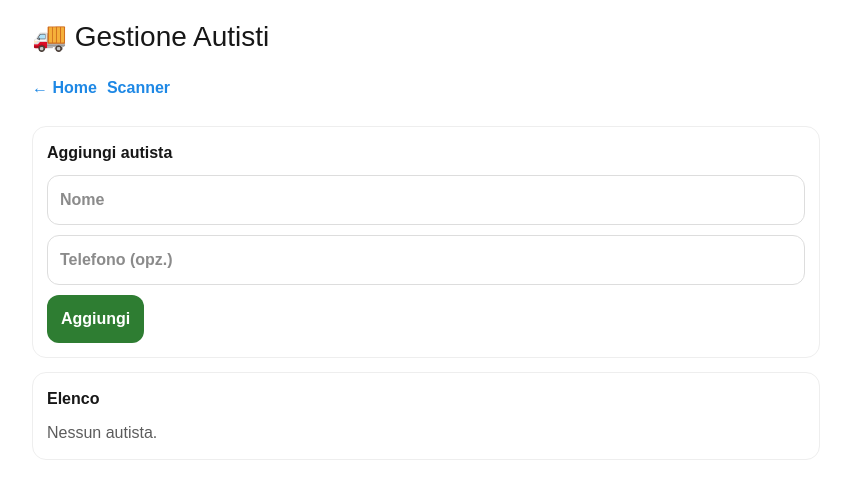
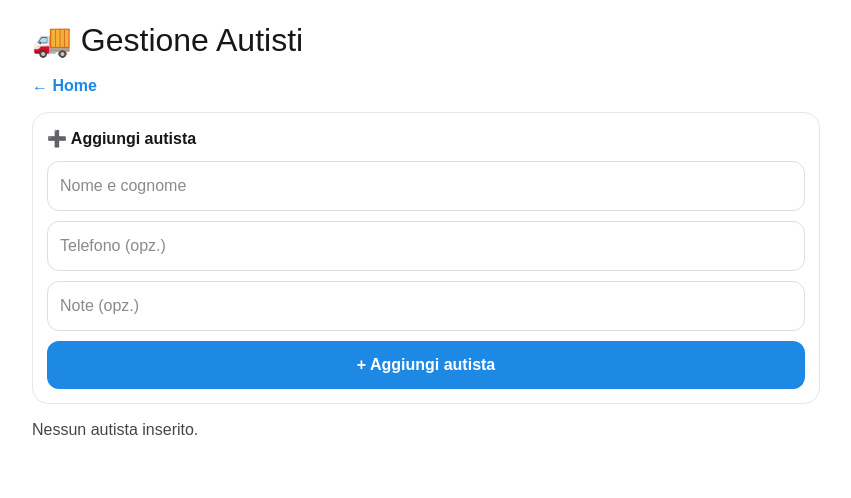
Before and after one commit to lucamandis89/pallet-tracker, a Next.js app: page /drivers in a window 1280 px wide. Shown: the top 498 px of the page, without its empty margins (214-1065 px from the left). Built offline with nearby package versions, Linux system fonts and the light colour scheme.

Commit message:
Update page.tsx

```diff
--- a/app/drivers/page.tsx
+++ b/app/drivers/page.tsx
@@ -1,75 +1,126 @@
-// app/drivers/page.tsx
 "use client";
 
-import React, { useState } from "react";
-import { addDriver, getDrivers, removeDriver, updateDriver, DriverItem } from "../lib/storage";
+import React, { useMemo, useState } from "react";
+import { addDriver, getDrivers, removeDriver, updateDriver, type DriverItem } from "../lib/storage";
 
 export default function DriversPage() {
-  const [refresh, setRefresh] = useState(0);
+  const [list, setList] = useState<DriverItem[]>(() => getDrivers());
+
   const [name, setName] = useState("");
   const [phone, setPhone] = useState("");
+  const [note, setNote] = useState("");
 
-  const list = getDrivers();
+  const styles = useMemo(() => {
+    const input = {
+      width: "100%",
+      padding: 12,
+      borderRadius: 12,
+      border: "1px solid #ddd",
+      fontSize: 16,
+      outline: "none",
+    } as const;
+
+    const btn = (bg: string) =>
+      ({
+        padding: "12px 14px",
+        borderRadius: 12,
+        border: "none",
+        fontWeight: 900,
+        cursor: "pointer",
+        background: bg,
+        color: "white",
+      } as const);
+
+    return { input, btn };
+  }, []);
+
+  function reload() {
+    setList(getDrivers());
+  }
 
   function add() {
-    addDriver(name, phone);
+    if (!name.trim()) return alert("Inserisci il nome autista.");
+    addDriver({
+      name: name.trim(),
+      phone: phone.trim() || undefined,
+      note: note.trim() || undefined,
+      active: true,
+    });
     setName("");
     setPhone("");
-    setRefresh((x) => x + 1);
+    setNote("");
+    reload();
   }
 
   function edit(d: DriverItem) {
-    const n = prompt("Nome autista", d.name) ?? d.name;
-    const p = prompt("Telefono (opz.)", d.phone ?? "") ?? (d.phone ?? "");
-    updateDriver({ ...d, name: n.trim() || d.name, phone: p.trim() || "" });
-    setRefresh((x) => x + 1);
+    const newName = (prompt("Nome autista:", d.name) ?? d.name).trim();
+    const newPhone = (prompt("Telefono (opz.):", d.phone ?? "") ?? (d.phone ?? "")).trim();
+    const newNote = (prompt("Note (opz.):", d.note ?? "") ?? (d.note ?? "")).trim();
+    updateDriver(d.id, {
+      name: newName || d.name,
+      phone: newPhone || undefined,
+      note: newNote || undefined,
+    });
+    reload();
+  }
+
+  function toggleActive(d: DriverItem) {
+    updateDriver(d.id, { active: !d.active });
+    reload();
   }
 
   function del(id: string) {
-    if (!confirm("Eliminare questo autista?")) return;
+    if (!confirm("Eliminare autista?")) return;
     removeDriver(id);
-    setRefresh((x) => x + 1);
+    reload();
   }
 
   return (
     <div style={{ padding: 16, maxWidth: 820, margin: "0 auto" }}>
-      <h1 style={{ fontSize: 28, marginBottom: 6 }}>🚚 Gestione Autisti</h1>
-
-      <div style={{ display: "flex", gap: 10, flexWrap: "wrap" }}>
-        <a href="/" style={link()}>← Home</a>
-        <a href="/scan" style={link()}>Scanner</a>
+      <h1 style={{ margin: 0, fontSize: 32 }}>🚚 Gestione Autisti</h1>
+      <div style={{ marginTop: 10 }}>
+        <a href="/" style={{ color: "#1e88e5", fontWeight: 800, textDecoration: "none" }}>
+          ← Home
+        </a>
       </div>
 
-      <div style={box()}>
-        <div style={{ fontWeight: 900, marginBottom: 10 }}>Aggiungi autista</div>
-        <input value={name} onChange={(e) => setName(e.target.value)} placeholder="Nome" style={inp()} />
-        <input value={phone} onChange={(e) => setPhone(e.target.value)} placeholder="Telefono (opz.)" style={inp()} />
-        <button onClick={add} style={btn("#2e7d32")}>Aggiungi</button>
+      <div style={{ marginTop: 14, padding: 14, borderRadius: 16, border: "1px solid #e6e6e6", background: "white" }}>
+        <div style={{ fontWeight: 900, marginBottom: 10 }}>➕ Aggiungi autista</div>
+        <div style={{ display: "grid", gap: 10 }}>
+          <input value={name} onChange={(e) => setName(e.target.value)} placeholder="Nome e cognome" style={styles.input} />
+          <input value={phone} onChange={(e) => setPhone(e.target.value)} placeholder="Telefono (opz.)" style={styles.input} />
+          <input value={note} onChange={(e) => setNote(e.target.value)} placeholder="Note (opz.)" style={styles.input} />
+          <button onClick={add} style={styles.btn("#1e88e5")}>+ Aggiungi autista</button>
+        </div>
       </div>
 
-      <div style={box()}>
-        <div style={{ fontWeight: 900, marginBottom: 10 }}>Elenco</div>
-        {list.length === 0 ? <div style={{ opacity: 0.7 }}>Nessun autista.</div> : null}
-        <div style={{ display: "grid", gap: 10 }}>
-          {list.map((d) => (
-            <div key={d.id} style={card()}>
-              <div style={{ fontWeight: 900 }}>{d.name}</div>
-              {d.phone ? <div style={{ opacity: 0.8 }}>{d.phone}</div> : null}
-              <div style={{ display: "flex", gap: 10, marginTop: 10, flexWrap: "wrap" }}>
-                <button onClick={() => edit(d)} style={btn("#455a64")}>Modifica</button>
-                <button onClick={() => del(d.id)} style={btn("#e53935")}>Elimina</button>
+      <div style={{ marginTop: 14, display: "grid", gap: 10 }}>
+        {list.length === 0 ? (
+          <div style={{ opacity: 0.8 }}>Nessun autista inserito.</div>
+        ) : (
+          list.map((d) => (
+            <div key={d.id} style={{ padding: 14, borderRadius: 16, border: "1px solid #e6e6e6", background: "white" }}>
+              <div style={{ display: "flex", justifyContent: "space-between", gap: 10 }}>
+                <div>
+                  <div style={{ fontWeight: 900, fontSize: 18 }}>
+                    {d.name} {!d.active ? " (inattivo)" : ""}
+                  </div>
+                  <div style={{ opacity: 0.85 }}>📞 {d.phone || "—"}</div>
+                  {d.note ? <div style={{ marginTop: 6 }}>{d.note}</div> : null}
+                </div>
+
+                <div style={{ display: "flex", flexDirection: "column", gap: 8, minWidth: 140 }}>
+                  <button onClick={() => edit(d)} style={styles.btn("#6a1b9a")}>Modifica</button>
+                  <button onClick={() => toggleActive(d)} style={styles.btn("#0b1220")}>
+                    {d.active ? "Disattiva" : "Attiva"}
+                  </button>
+                  <button onClick={() => del(d.id)} style={styles.btn("#e53935")}>Elimina</button>
+                </div>
               </div>
             </div>
-          ))}
-        </div>
+          ))
+        )}
       </div>
-      <div style={{ opacity: 0, height: 1 }}>{refresh}</div>
     </div>
   );
 }
-
-const box = (): React.CSSProperties => ({ marginTop: 14, padding: 14, borderRadius: 14, border: "1px solid #eee", background: "white" });
-const card = (): React.CSSProperties => ({ padding: 12, borderRadius: 14, border: "1px solid #eee" });
-const inp = (): React.CSSProperties => ({ padding: 12, borderRadius: 12, border: "1px solid #ddd", width: "100%", marginBottom: 10, fontWeight: 800 });
-const btn = (bg: string): React.CSSProperties => ({ padding: "12px 14px", borderRadius: 12, border: "none", background: bg, color: "white", fontWeight: 900, cursor: "pointer" });
-const link = (): React.CSSProperties => ({ fontWeight: 900, textDecoration: "none", color: "#1e88e5", padding: "12px 0" });
```
